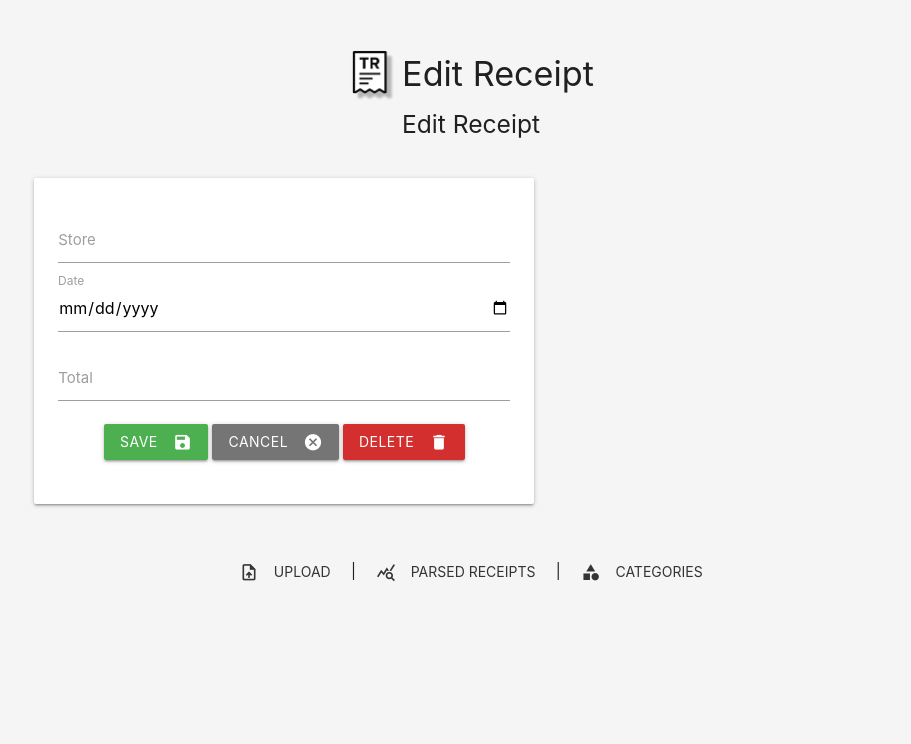
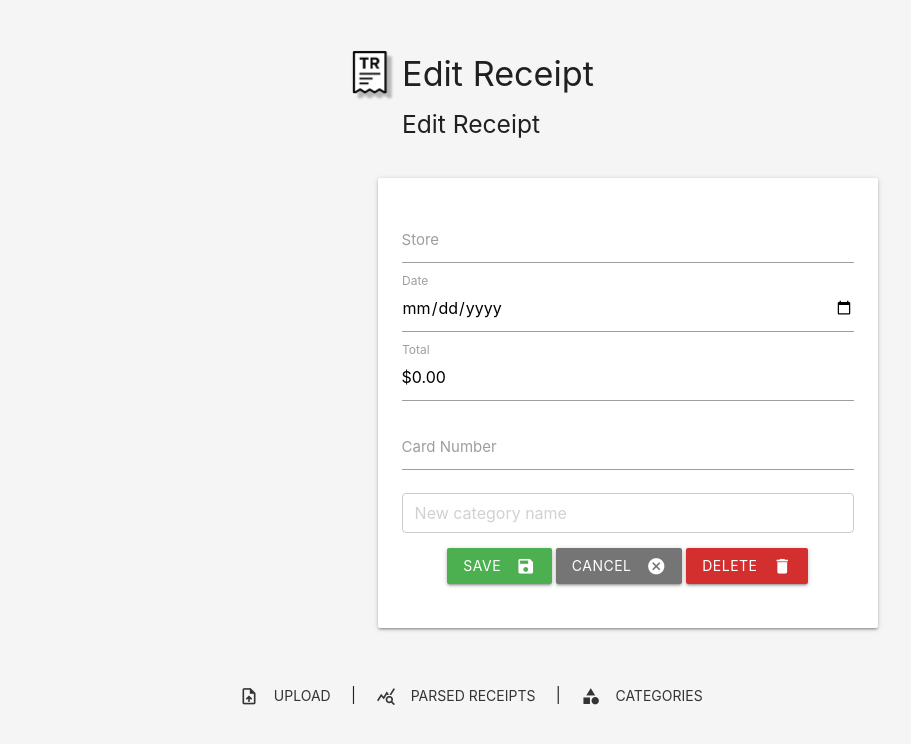
Before and after one commit to trasbd/ReceiptParserApp, a Python web app: template templates/edit_receipt.html in a window 1280 px wide. Shown: the top 744 px of the page, without its empty margins (169-1080 px from the left). Run offline with Jinja, Linux system fonts and the light colour scheme; the template is opened without the code that fills it, so the values that code supplies are empty.

Commit message:
edit receipts catagory

```diff
--- a/templates/edit_receipt.html
+++ b/templates/edit_receipt.html
@@ -5,10 +5,10 @@
 <h5 class="center-align">Edit Receipt</h5>
 <br>
 
-<div class="row">
+<div class="row card-wrapper" style="display: flex; gap: 2rem; align-items: flex-start;">
     <!-- Form Column -->
-    <div class="col s12 m7">
-        <form method="POST" id="edit-form" class="card-panel">
+    <div class="col s12 m7" style="height: 100%;">
+        <form method="POST" id="edit-form" class="card-panel" style="height: 100%;">
             <div class="input-field">
                 <input name="store" id="store" type="text" value="{{ receipt.store }}" required>
                 <label for="store" class="active">Store</label>
@@ -20,46 +20,61 @@
             </div>
 
             <div class="input-field">
-                <input name="total" id="total" type="number" step="0.01" value="{{ receipt.total }}" required>
-                <label for="total" class="active">Total</label>
+                <input name="total" id="total" type="text" pattern="^\\$?\\d+(\\.\\d{2})?$"
+                    value="${{ '%.2f'|format(receipt.total|float) }}" required>
+                    <label for="total" class="active">Total</label>
+            </div>
+
+            <div class="input-field">
+                <input name="card_number" id="card_number" type="number" min="0" max="9999"
+                    value="{{ receipt.card_number or '' }}">
+                <label for="card_number" class="active">Card Number</label>
+            </div>
+
+            <div class="input-field category-wrapper">
+                <select name="category" class="browser-default category-select"
+                    style="display: {{ 'none' if selected_category == '__new__' else 'block' }};">
+                    {% for cat in categories %}
+                    <option value="{{ cat.id }}" {% if receipt.category_id==cat.id %}selected{% endif %}>{{ cat.name }}
+                    </option>
+                    {% endfor %}
+                    <option value="__new__" {% if selected_category=='__new__' %}selected{% endif %}>New Category
+                    </option>
+                </select>
+                <input type="text" class="new-category-input" name="new_category" placeholder="New category name"
+                    style="display: {{ 'block' if selected_category == '__new__' else 'none' }};"
+                    value="{{ new_category_name or '' }}" autocomplete="off">
             </div>
 
             <!-- Desktop Buttons (hidden on small screens) -->
             <div class="row hide-on-small-only">
                 <div class="col s12 center-align">
-                    <!-- Save button stays in the edit form -->
                     <button form="edit-form" type="submit" class="btn green">
-                        Save
-                        <i class="material-icons right">save</i>
+                        Save <i class="material-icons right">save</i>
                     </button>
         </form>
 
-        <!-- Cancel link -->
         <a href="{{ url_for('admin') }}" class="btn grey darken-1">
-            Cancel
-            <i class="material-icons right">cancel</i>
+            Cancel <i class="material-icons right">cancel</i>
         </a>
 
-        <!-- Delete form is outside edit-form -->
         <form method="POST" action="{{ url_for('delete_receipt', receipt_id=receipt.id) }}" style="display: inline;"
             onsubmit="return confirm('Are you sure you want to delete this receipt?');">
             <button type="submit" class="btn red darken-2" formnovalidate>
-                Delete
-                <i class="material-icons right">delete</i>
+                Delete <i class="material-icons right">delete</i>
             </button>
         </form>
     </div>
 </div>
-
-
 </div>
 
 <!-- Image Column -->
 {% if receipt.image_filename %}
-<div class="col s12 m5 center-align">
-    <div class="card-panel" style="padding: 1rem;">
+<div class="col s12 m5">
+    <div class="card-panel" id="image-card"
+        style="padding: 1rem; display: flex; align-items: center; justify-content: center; height: 100%;">
         <img src="{{ url_for('static', filename='uploads/' ~ receipt.image_filename) }}" alt="Receipt Image"
-            style="max-width: 100%; max-height: 400px;">
+            style="max-width: 100%; max-height: 100%; object-fit: contain;">
     </div>
 </div>
 {% endif %}
@@ -70,22 +85,100 @@
     style="position: fixed; bottom: 0; left: 0; width: 100%; background-color: #fff; border-top: 1px solid #ccc; padding: 1rem 0; z-index: 999;">
     <div class="container center-align">
         <button form="edit-form" type="submit" class="btn green">
-            Save
-            <i class="material-icons right">save</i>
+            Save <i class="material-icons right">save</i>
         </button>
 
         <form method="POST" action="{{ url_for('delete_receipt', receipt_id=receipt.id) }}" style="display: inline;"
             onsubmit="return confirm('Are you sure you want to delete this receipt?');">
             <button type="submit" class="btn red darken-2" formnovalidate>
-                Delete
-                <i class="material-icons right">delete</i>
+                Delete <i class="material-icons right">delete</i>
             </button>
         </form>
 
         <a href="{{ url_for('admin') }}" class="btn grey darken-1">
-            Cancel
-            <i class="material-icons right">cancel</i>
+            Cancel <i class="material-icons right">cancel</i>
         </a>
     </div>
 </div>
+
+<script>
+    document.addEventListener("DOMContentLoaded", function () {
+        const formCard = document.querySelector("#edit-form");
+        const imageCard = document.querySelector("#image-card");
+
+        if (formCard && imageCard) {
+            const formHeight = formCard.offsetHeight;
+            imageCard.style.height = formHeight + "px";
+        }
+
+        const totalField = document.getElementById("total");
+        if (totalField) {
+            totalField.addEventListener("blur", () => {
+                let val = totalField.value.replace(/[^0-9.]/g, "");
+                if (val) {
+                    const parsed = parseFloat(val);
+                    if (!isNaN(parsed)) {
+                        totalField.value = `$${parsed.toFixed(2)}`;
+                    }
+                }
+            });
+        }
+    });
+
+    document.addEventListener("DOMContentLoaded", function () {
+        const selects = document.querySelectorAll(".category-select");
+        const inputs = document.querySelectorAll(".new-category-input");
+
+        selects.forEach((select, i) => {
+            const input = inputs[i];
+            if (select.value === "__new__") {
+                select.style.display = "none";
+                input.style.display = "block";
+            }
+
+            select.addEventListener("change", () => {
+                if (select.value === "__new__") {
+                    select.style.display = "none";
+                    input.style.display = "block";
+                    input.focus();
+                }
+            });
+
+            input.addEventListener("blur", () => {
+                if (input.value.trim() === "") {
+                    input.style.display = "none";
+                    select.style.display = "block";
+                    select.value = select.querySelector("option:not([value='__new__'])")?.value;
+                }
+            });
+        });
+    });
+</script>
+
+<style>
+    .category-wrapper {
+        position: relative;
+        width: 100%;
+        min-height: 40px;
+    }
+
+    .category-wrapper select,
+    .category-wrapper input[type="text"] {
+        position: absolute;
+        top: 0;
+        left: 0;
+        width: 100% !important;
+        height: 40px;
+        font-size: 16px;
+        padding: 0 12px;
+        box-sizing: border-box;
+        border: 1px solid #ccc;
+        border-radius: 4px;
+        background: white;
+    }
+
+    .category-wrapper input[type="text"] {
+        display: none;
+    }
+</style>
 {% endblock %}
```
